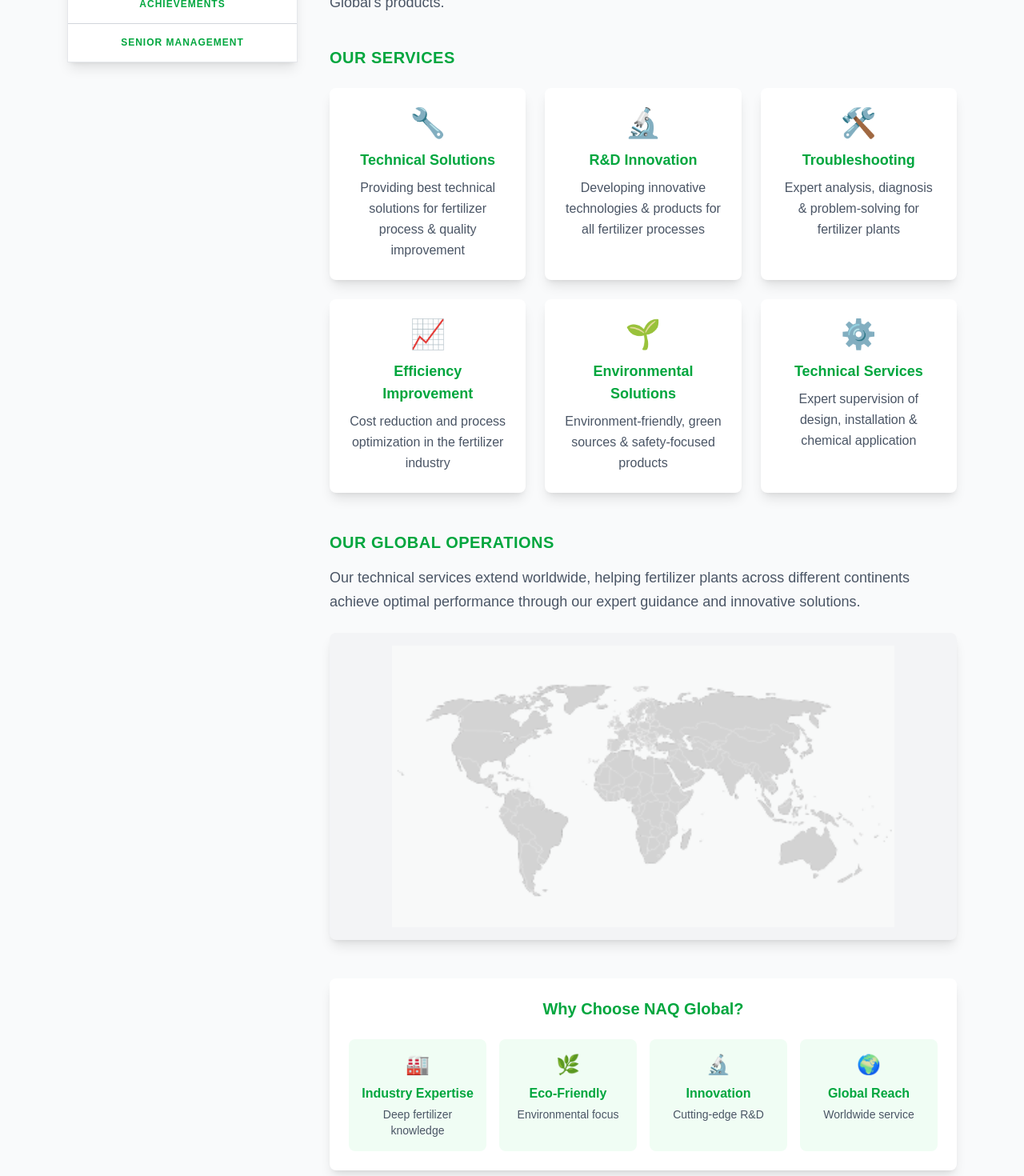
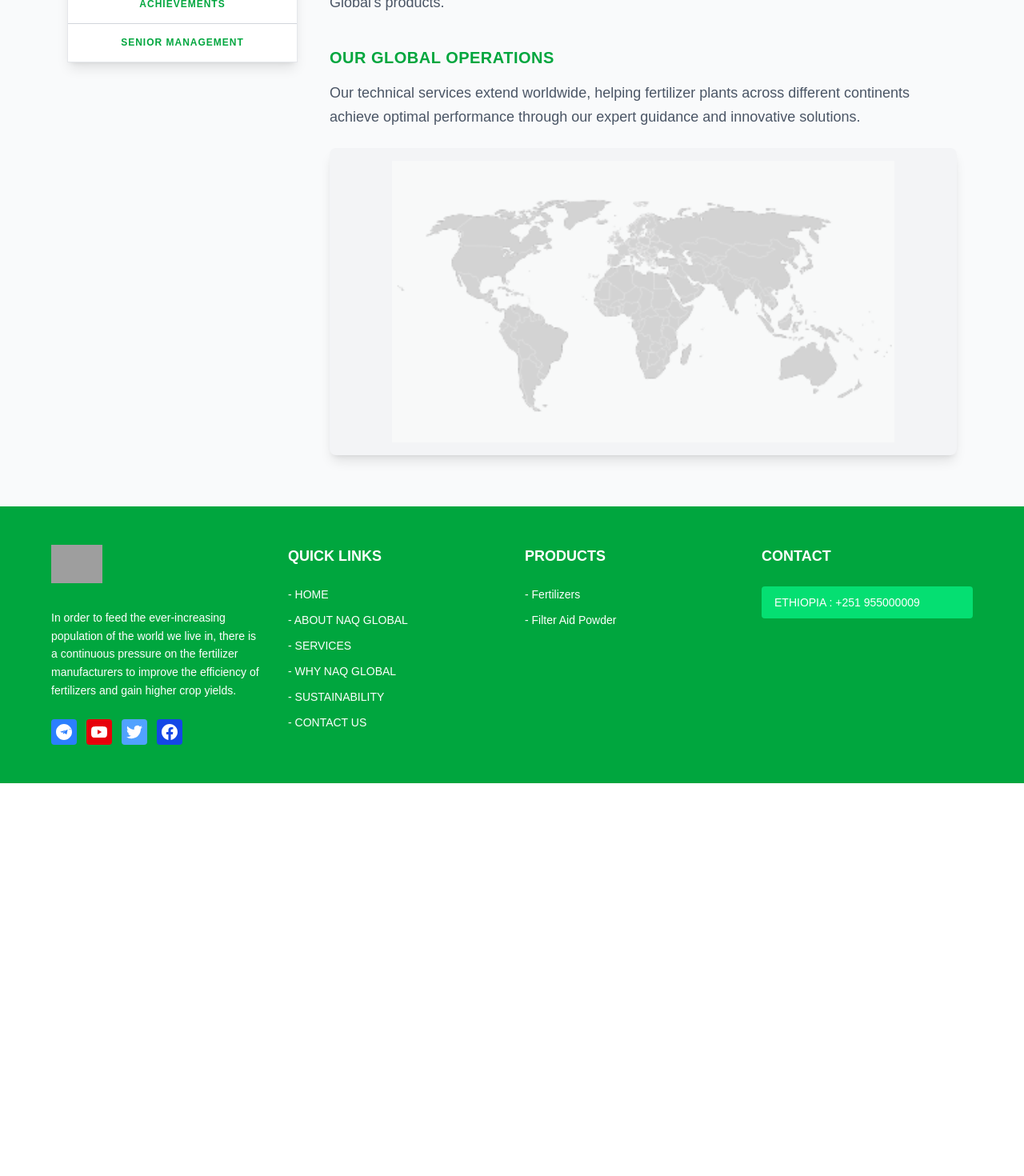
Before and after one commit to chwla/biogreen-website, a Next.js app: page /about/what-we-do in a window 1280 px wide. Shown: the part 820-2290 px from the top of the page at 80% size. After the commit the page ends 1799 px from the top, so only its background shows below. Built offline with nearby package versions, Linux system fonts and the light colour scheme; grey boxes are pictures that could not be loaded.

Commit message:
/about/what-we-do updated

```diff
--- a/src/app/about/what-we-do/page.js
+++ b/src/app/about/what-we-do/page.js
@@ -21,39 +21,6 @@ const WhatWeDoSection = () => {
     setIsSidebarOpen(false); // Close mobile menu on item click
     window.location.href = item.path;
   };
-
-  const services = [
-    {
-      title: "Technical Solutions",
-      description: "Providing best technical solutions for fertilizer process & quality improvement",
-      icon: "🔧"
-    },
-    {
-      title: "R&D Innovation",
-      description: "Developing innovative technologies & products for all fertilizer processes",
-      icon: "🔬"
-    },
-    {
-      title: "Troubleshooting",
-      description: "Expert analysis, diagnosis & problem-solving for fertilizer plants",
-      icon: "🛠️"
-    },
-    {
-      title: "Efficiency Improvement",
-      description: "Cost reduction and process optimization in the fertilizer industry",
-      icon: "📈"
-    },
-    {
-      title: "Environmental Solutions",
-      description: "Environment-friendly, green sources & safety-focused products",
-      icon: "🌱"
-    },
-    {
-      title: "Technical Services",
-      description: "Expert supervision of design, installation & chemical application",
-      icon: "⚙️"
-    }
-  ];
 
   return (
     <>
@@ -148,26 +115,6 @@ const WhatWeDoSection = () => {
                     </p>
                   </div>
 
-                  {/* Services Grid */}
-                  <div className="mb-8 md:mb-12">
-                    <h3 className="text-green-600 text-lg sm:text-xl font-semibold mb-6 uppercase tracking-wide">
-                      Our Services
-                    </h3>
-                    <div className="grid grid-cols-1 sm:grid-cols-2 lg:grid-cols-3 gap-4 md:gap-6">
-                      {services.map((service, index) => (
-                        <div key={index} className="bg-white p-4 md:p-6 rounded-lg shadow-lg hover:shadow-xl transition-shadow duration-300">
-                          <div className="text-3xl md:text-4xl mb-3 text-center">{service.icon}</div>
-                          <h4 className="text-green-600 font-semibold text-base md:text-lg mb-2 text-center">
-                            {service.title}
-                          </h4>
-                          <p className="text-gray-600 text-sm md:text-base text-center leading-relaxed">
-                            {service.description}
-                          </p>
-                        </div>
-                      ))}
-                    </div>
-                  </div>
-
                   {/* Global Operations Section */}
                   <div className="mb-6">
                     <h3 className="text-green-600 text-lg sm:text-xl font-semibold mb-4 uppercase tracking-wide">
@@ -202,35 +149,6 @@ const WhatWeDoSection = () => {
                       </div>
                     </div>
                   </div>
-
-                  {/* Key Features */}
-                  <div className="mt-8 md:mt-12 bg-white rounded-lg shadow-lg p-4 md:p-6">
-                    <h3 className="text-green-600 text-lg sm:text-xl font-semibold mb-4 md:mb-6 text-center">
-                      Why Choose NAQ Global?
-                    </h3>
-                    <div className="grid grid-cols-1 sm:grid-cols-2 lg:grid-cols-4 gap-4">
-                      <div className="text-center p-4 bg-green-50 rounded-lg">
-                        <div className="text-2xl mb-2">🏭</div>
-                        <div className="text-green-600 font-semibold text-sm md:text-base">Industry Expertise</div>
-                        <div className="text-gray-600 text-xs md:text-sm mt-1">Deep fertilizer knowledge</div>
-                      </div>
-                      <div className="text-center p-4 bg-green-50 rounded-lg">
-                        <div className="text-2xl mb-2">🌿</div>
-                        <div className="text-green-600 font-semibold text-sm md:text-base">Eco-Friendly</div>
-                        <div className="text-gray-600 text-xs md:text-sm mt-1">Environmental focus</div>
-                      </div>
-                      <div className="text-center p-4 bg-green-50 rounded-lg">
-                        <div className="text-2xl mb-2">🔬</div>
-                        <div className="text-green-600 font-semibold text-sm md:text-base">Innovation</div>
-                        <div className="text-gray-600 text-xs md:text-sm mt-1">Cutting-edge R&D</div>
-                      </div>
-                      <div className="text-center p-4 bg-green-50 rounded-lg">
-                        <div className="text-2xl mb-2">🌍</div>
-                        <div className="text-green-600 font-semibold text-sm md:text-base">Global Reach</div>
-                        <div className="text-gray-600 text-xs md:text-sm mt-1">Worldwide service</div>
-                      </div>
-                    </div>
-                  </div>
                 </div>
               </div>
             </div>
```
